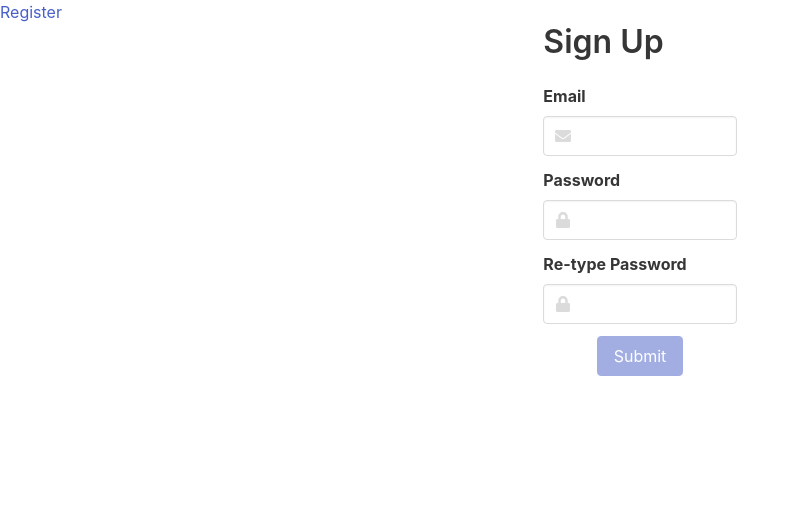
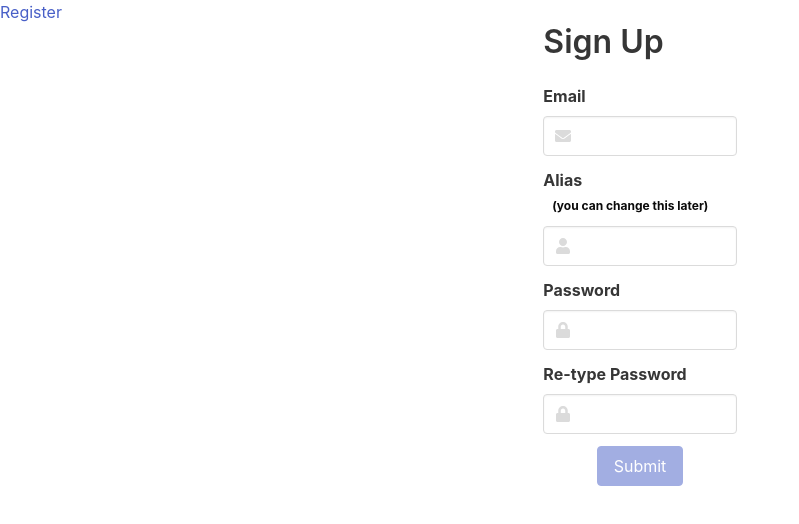
Before and after one commit to ksallows/FriendsOfLegends_client, a React (Create React App) app: page /register in a window 1280 px wide. Shown: the top 524 px of the page, without its empty margins (0-799 px from the left). Built offline with nearby package versions, Linux system fonts and the light colour scheme.

Commit message:
alias added

```diff
--- a/src/components/auth/Register.tsx
+++ b/src/components/auth/Register.tsx
@@ -1,7 +1,7 @@
 import APIURL from '../../helpers/environment'
 import React from 'react';
 import { FontAwesomeIcon } from '@fortawesome/react-fontawesome'
-import { faCheck, faEnvelope, faExclamationTriangle, faLock } from '@fortawesome/free-solid-svg-icons'
+import { faCheck, faEnvelope, faExclamationTriangle, faLock, faUser } from '@fortawesome/free-solid-svg-icons'
 // <FontAwesomeIcon icon={faCheck} />
 
 type RegisterValues = {
@@ -9,6 +9,10 @@ type RegisterValues = {
     emailIsValid: boolean,
     emailStarted: boolean,
     emailError: string,
+    alias: string,
+    aliasIsValid: boolean,
+    aliasStarted: boolean,
+    aliasError: string,
     password: string,
     passwordIsValid: boolean,
     passwordStarted: boolean,
@@ -26,6 +30,8 @@ const emailRegex =
 
 const passwordRegex = /^.*(?=.{8,})(?=.*[a-zA-Z])(?=.*\d)(?=.*[!#$%&?"_]).*$/
 
+const aliasRegex = /^[a-zA-Z0-9]*$/;
+
 class Register extends React.Component<{}, RegisterValues> {
     constructor(props: any) {
         super(props)
@@ -34,14 +40,22 @@ class Register extends React.Component<{}, RegisterValues> {
             emailIsValid: false,
             emailStarted: false,
             emailError: '',
+
+            alias: '',
+            aliasIsValid: false,
+            aliasStarted: false,
+            aliasError: '',
+
             password: '',
             passwordIsValid: false,
             passwordStarted: false,
             passwordError: '',
+
             passwordCheck: '',
             passwordCheckIsValid: false,
             passwordCheckStarted: false,
             passwordCheckError: '',
+
             notification: '',
             notificationSuccess: false
         }
@@ -56,6 +70,19 @@ class Register extends React.Component<{}, RegisterValues> {
                     this.setState({ emailIsValid: true, emailError: '' })
                 else
                     this.setState({ emailIsValid: false, emailError: 'Invalid email address' })
+            })
+
+    }
+
+    aliasChange = (event: React.ChangeEvent<HTMLInputElement>) => {
+        if (!this.state.aliasStarted)
+            this.setState({ aliasStarted: true })
+        this.setState({ alias: event.target.value },
+            () => {
+                if (this.state.alias.match(aliasRegex) && this.state.alias.length > 2)
+                    this.setState({ aliasIsValid: true, aliasError: '' })
+                else
+                    this.setState({ aliasIsValid: false, aliasError: 'Alias must consist only of letters and numbers and be at least 3 characters long' })
             })
 
     }
@@ -109,6 +136,8 @@ class Register extends React.Component<{}, RegisterValues> {
             <div className='columns'>
                 <div className='column is-2 is-offset-5'>
                     <h1 className='title'>Sign Up</h1>
+
+                    {/* EMAIL */}
                     <div className='field'>
                         <label className='label' htmlFor='email'>Email</label>
                         <div className='control has-icons-left has-icons-right'>
@@ -124,6 +153,25 @@ class Register extends React.Component<{}, RegisterValues> {
                         </div>
                         <p className={`help is-danger ${this.state.emailStarted ? '' : 'is-hidden'}`}>{this.state.emailError}</p>
                     </div>
+
+                    {/* ALIAS */}
+                    <div className='field'>
+                        <label className='label' htmlFor='alias'>Alias <span className="tag is-white">(you can change this later)</span></label>
+                        <div className='control has-icons-left has-icons-right'>
+                            <input className={`input ${this.state.aliasIsValid && this.state.aliasStarted ? 'is-success' : !this.state.aliasStarted ? '' : 'is-danger'}`} type='text' id='alias' name='alias' value={this.state.alias} onChange={this.aliasChange} />
+                            <span className="icon is-small is-left">
+                                <i className='fas'><FontAwesomeIcon icon={faUser} /></i>
+                            </span>
+                            <span className="icon is-small is-right">
+                                <i className={`fas ${this.state.aliasStarted ? '' : 'is-hidden'}`}>
+                                    {this.state.aliasIsValid ? <FontAwesomeIcon icon={faCheck} /> : <FontAwesomeIcon icon={faExclamationTriangle} />}
+                                </i>
+                            </span>
+                        </div>
+                        <p className={`help is-danger ${this.state.aliasStarted ? '' : 'is-hidden'}`}>{this.state.aliasError}</p>
+                    </div>
+
+                    {/* PASSWORD */}
                     <div className='field'>
                         <label className='label' htmlFor='password'>Password</label>
                         <div className='control has-icons-left has-icons-right'>
@@ -139,6 +187,8 @@ class Register extends React.Component<{}, RegisterValues> {
                         </div>
                         <p className={`help is-danger ${this.state.passwordStarted ? '' : 'is-hidden'}`}>{this.state.passwordError}</p>
                     </div>
+
+                    {/* PASSWORD CHECK */}
                     <div className='field'>
                         <label className='label' htmlFor='passwordCheck'>Re-type Password</label>
                         <div className='control has-icons-left has-icons-right'>
```
